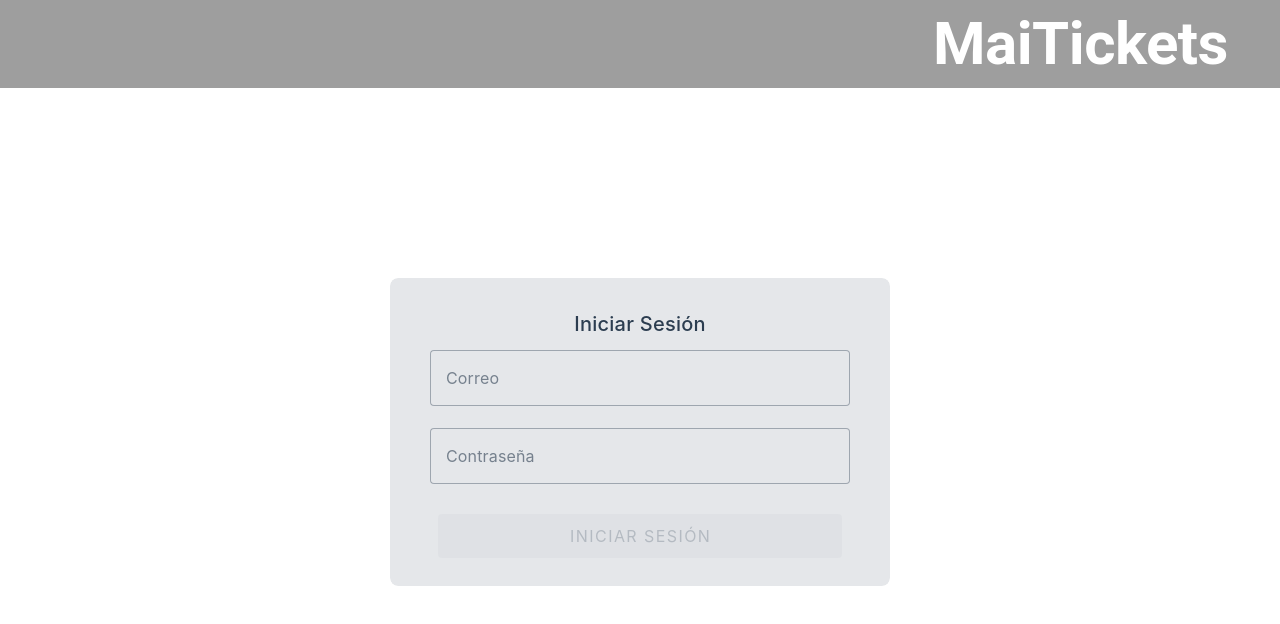
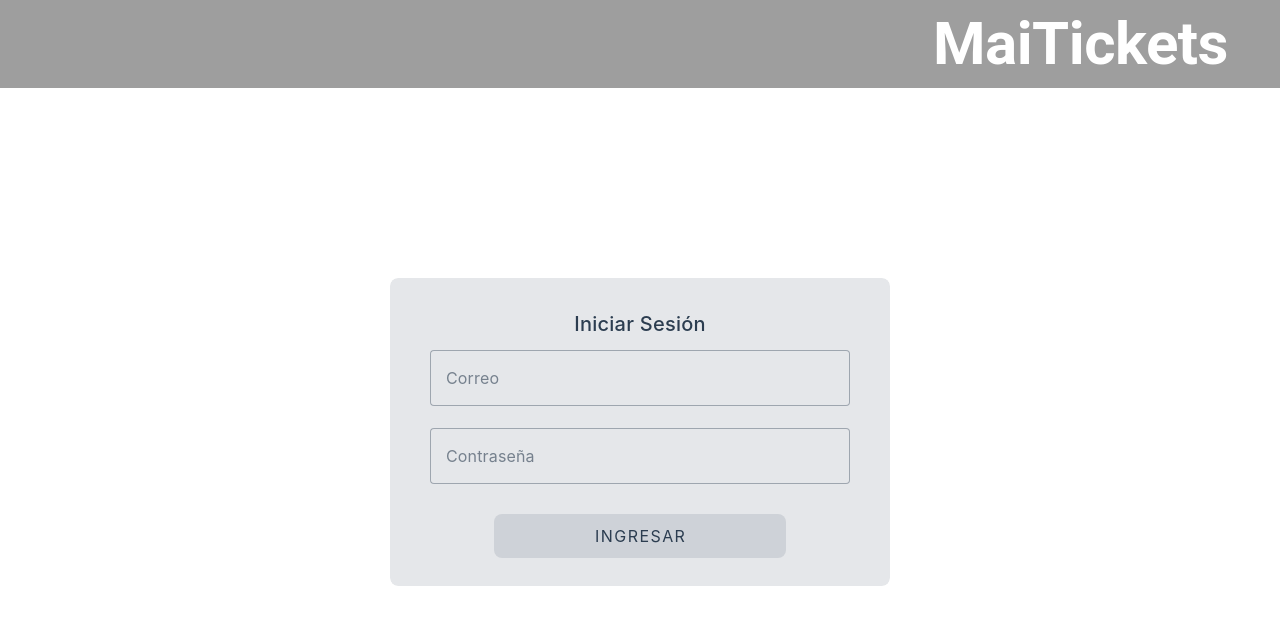
Before and after one commit to FabianLizama/maiTicketsProject, a Vue app in the folder vue-frontend/: page / in a window 1280 px wide. Shown: the top 624 px of the page. Built offline with nearby package versions, Linux system fonts and the light colour scheme.

Commit message:
fix: login button fix

```diff
--- a/vue-frontend/src/App.vue
+++ b/vue-frontend/src/App.vue
@@ -31,16 +31,17 @@
             variant="outlined"
           >
           </v-text-field>
-          <v-card-actions>
+          <v-card-actions class="px-16">
             <v-btn
-              :disabled="!form"
+              class="rounded-lg"
               :loading="loading"
               block
               size="large"
               type="submit"
               variant="tonal"
+
             >
-              Iniciar Sesión
+              Ingresar
             </v-btn>
           </v-card-actions>
         </v-card>
@@ -52,6 +53,13 @@
 <script>
 import appBar from './components/appBar.vue'
 export default {
+  data: () => ({
+    email: '',
+    password: '',
+    visible: false,
+    loading: false,
+    form: false,
+  }),
   components: {
     appBar
   }
```
